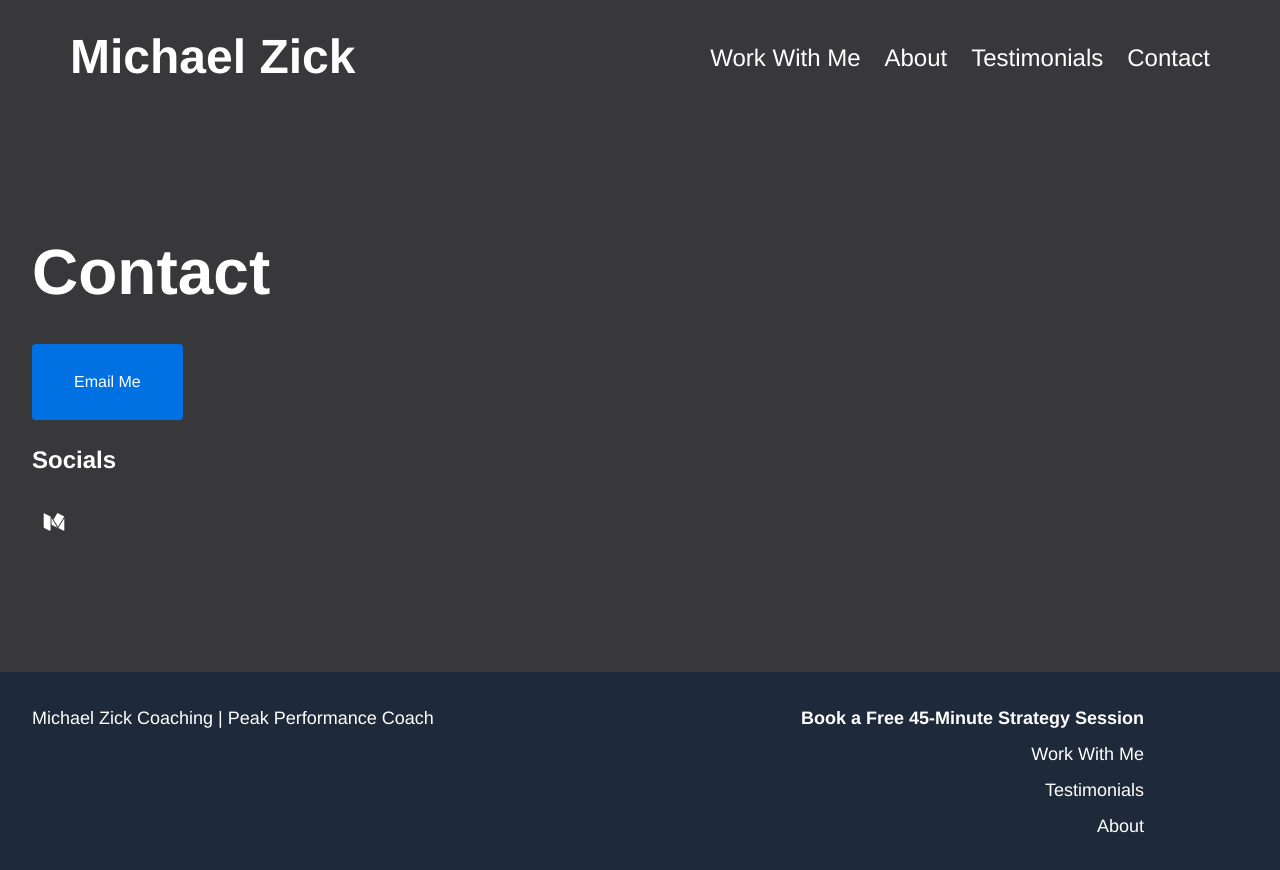
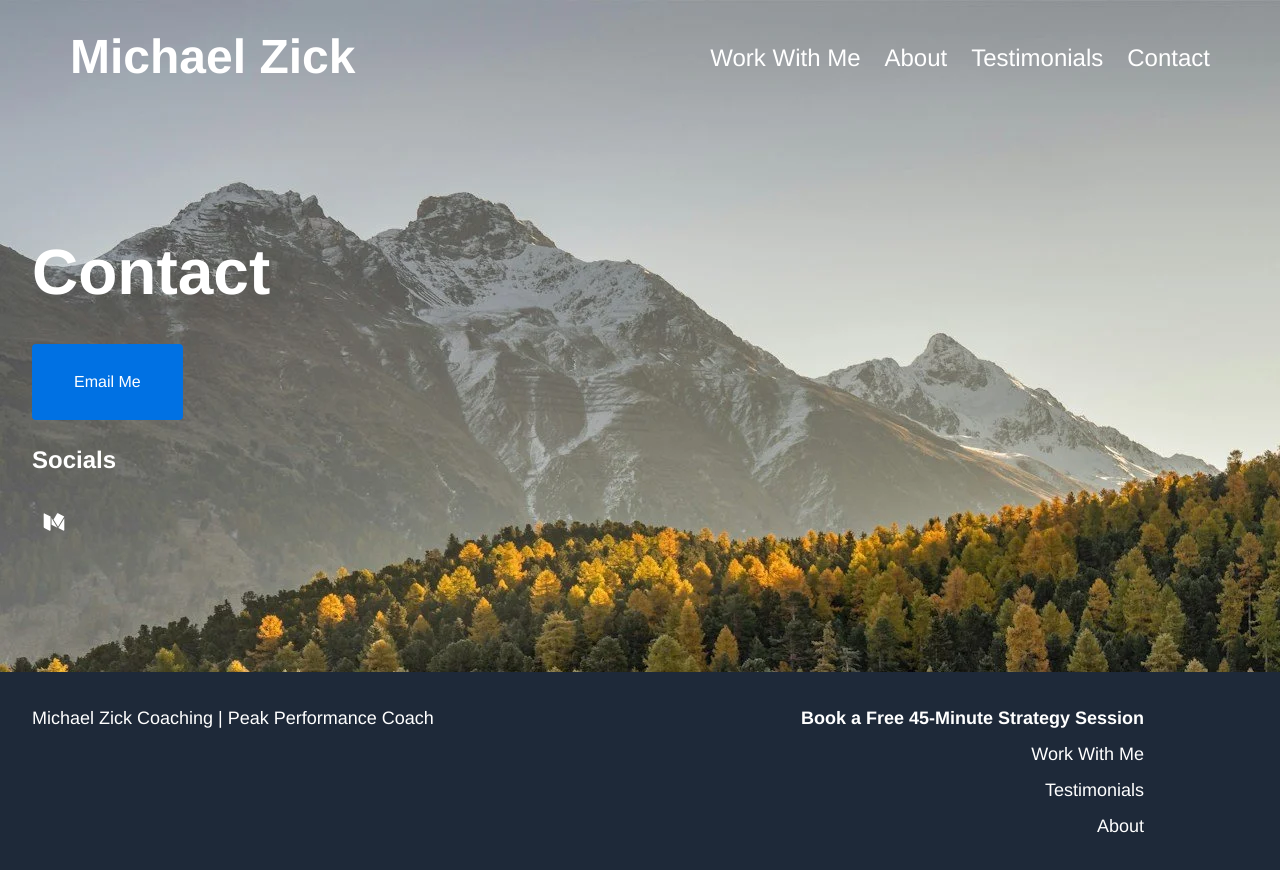
Before and after one commit to michaelzick/michaelzick.com, a Next.js app: page /contact in a window 1280 px wide. Built offline with nearby package versions, Linux system fonts and the light colour scheme.

Commit message:
added md: to hero height; new hero img; new contact bg img

```diff
--- a/app/about/page.tsx
+++ b/app/about/page.tsx
@@ -2,10 +2,10 @@ export default function About() {
   return (
     <div className="flex flex-col">
       <section
-        className="relative text-white px-6 md:px-8 pt-40 md:pt-56 pb-24 md:pb-32 bg-center bg-cover min-h-[578px]"
+        className="relative text-white px-6 md:px-8 pt-40 md:pt-56 pb-24 md:pb-32 bg-center bg-cover md:min-h-[578px]"
         style={{
           backgroundImage:
-            "url('https://images.unsplash.com/photo-1506905925346-21bda4d32df4?q=80&w=3540&auto=format&fit=crop&ixlib=rb-4.1.0&ixid=M3wxMjA3fDB8MHxwaG90by1wYWdlfHx8fGVufDB8fHx8fA%3D%3D')",
+            "url('/img/waterfall_2500.webp')",
         }}
       >
         <div className="max-w-[1400px] mx-auto">
--- a/app/contact/page.tsx
+++ b/app/contact/page.tsx
@@ -1,16 +1,21 @@
-"use client"
+"use client";
 
-import { useEffect } from 'react'
-import { initMail64 } from '../../lib/mail64'
+import { useEffect } from 'react';
+import { initMail64 } from '../../lib/mail64';
 
 export default function Contact() {
   useEffect(() => {
-    initMail64()
-  }, [])
+    initMail64();
+  }, []);
 
   return (
     <div className="flex flex-col">
-      <section className="bg-default-grey text-white px-6 md:px-8 pt-40 md:pt-56 pb-24 md:pb-32 min-h-[578px]">
+      <section className="bg-default-grey text-white px-6 md:px-8 pt-40 md:pt-56 pb-24 md:pb-32"
+        style={{
+          backgroundImage:
+            "url('/img/lake_reflection_2500.webp')",
+        }}
+      >
         <div className="max-w-[1400px] mx-auto grid md:grid-cols-12 gap-8">
           <div className="md:col-span-5 space-y-6">
             <h1 className="text-[64px] font-semibold">Contact</h1>
@@ -41,5 +46,5 @@ export default function Contact() {
         </div>
       </section>
     </div>
-  )
+  );
 }
--- a/app/testimonials/page.tsx
+++ b/app/testimonials/page.tsx
@@ -2,10 +2,10 @@ export default function Testimonials() {
   return (
     <div className="flex flex-col">
       <section
-        className="relative text-white px-6 md:px-8 pt-40 md:pt-56 pb-24 md:pb-32 bg-center bg-cover min-h-[578px]"
+        className="relative text-white px-6 md:px-8 pt-40 md:pt-56 pb-24 md:pb-32 bg-center bg-cover md:min-h-[578px]"
         style={{
           backgroundImage:
-            "url('https://images.unsplash.com/photo-1506905925346-21bda4d32df4?q=80&w=3540&auto=format&fit=crop&ixlib=rb-4.1.0&ixid=M3wxMjA3fDB8MHxwaG90by1wYWdlfHx8fGVufDB8fHx8fA%3D%3D')",
+            "url('/img/waterfall_2500.webp')",
         }}
       >
         <div className="relative max-w-[1400px] mx-auto">
--- a/app/work-with-me/page.tsx
+++ b/app/work-with-me/page.tsx
@@ -2,10 +2,10 @@ export default function WorkWithMe() {
   return (
     <div className="flex flex-col">
       <section
-        className="relative text-white px-6 md:px-8 pt-40 md:pt-56 pb-24 md:pb-32 bg-center bg-cover min-h-[578px]"
+        className="relative text-white px-6 md:px-8 pt-40 md:pt-56 pb-24 md:pb-32 bg-center bg-cover md:min-h-[578px]"
         style={{
           backgroundImage:
-            "url('https://images.unsplash.com/photo-1506905925346-21bda4d32df4?q=80&w=3540&auto=format&fit=crop&ixlib=rb-4.1.0&ixid=M3wxMjA3fDB8MHxwaG90by1wYWdlfHx8fGVufDB8fHx8fA%3D%3D')",
+            "url('/img/waterfall_2500.webp')",
         }}
       >
         <div className="max-w-[1400px] mx-auto">
```
Also changed, not shown: public/img/lake_reflection_2500.webp (added), public/img/waterfall_2500.webp (added).
